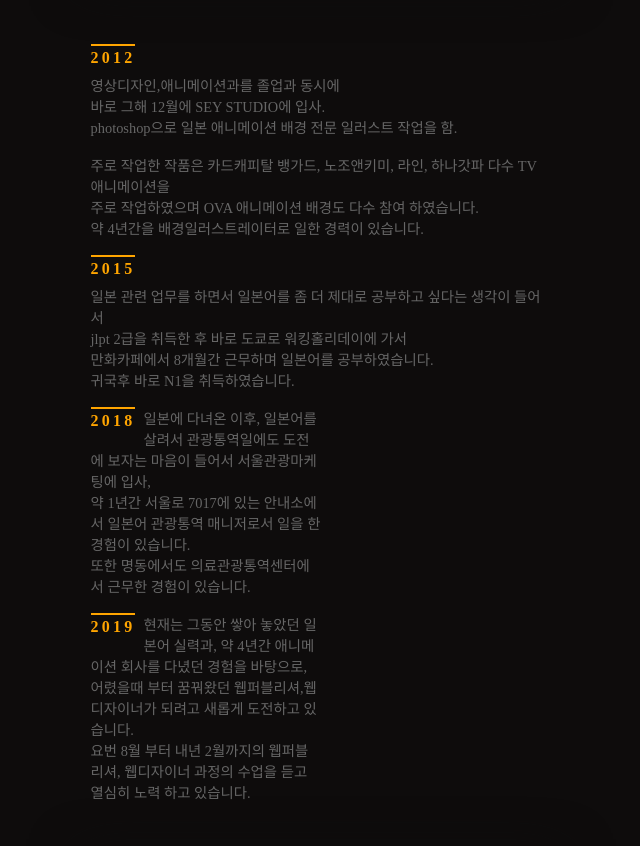
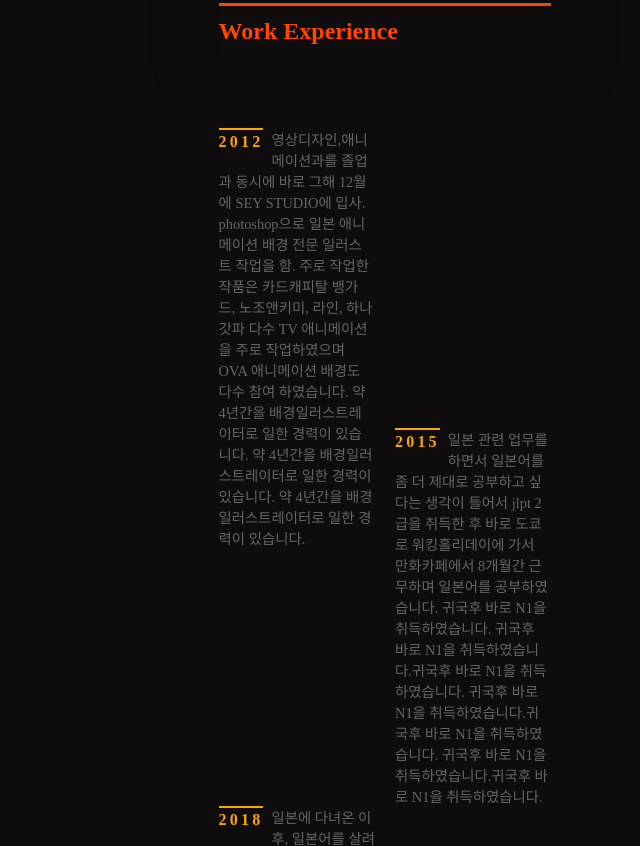
Before and after one commit to dlsndi4/me, a plain HTML site: page index.html in a window 1280 px wide. Shown: the part 1097-1943 px from the top of the page, without its empty margins (639-1279 px from the left). Drawn offline with Linux system fonts and the light colour scheme.

Commit message:
Add files via upload

```diff
--- a/index.html
+++ b/index.html
@@ -1,5 +1,6 @@
 <!DOCTYPE html>
 <html>
+
 <head>
   <meta charset="utf-8">
   <title>About me</title>
@@ -7,6 +8,7 @@
   <meta name="viewport" content="width=device-width, user-scalable=no">
   <link rel="stylesheet" href="style.css">
 </head>
+
 <body>
 
   <div class="portrait"></div>
@@ -21,6 +23,7 @@
             <li>Tutor </li>
             <li>Creator </li>
             <li>Desinger </li>
+
         </div>
 
         </ul>
@@ -28,8 +31,8 @@
         <h1 class="name-title"> Hye Jeong </h1>
       </div>
       <br>
-          <p>저는 1991년 3월 20일생 양띠 물고기자리 A형입니다.<br><br>
-          어렸을때 부터 무엇인가 아름답게 창조해 내는 것을 좋아했습니다.<br>
+      <p>私は1991年 3月 20日 、ひつじ年 魚座 A型.
+        子供の時から何か新しい物作り出すのが大好きでした。<br>
         그러면서 자연스럽게 그림에 관심을 가졌고 자연스레 진로도 미술쪽으로 나아갔습니다.
         <br>저는 새로운 걸 창조해내는 것이 너무나 재밌었고,<br> 그림 뿐만 아니라
         사실 홈페이지 제작에도 흥미가 있었습니다.<br><br>
@@ -45,8 +48,10 @@
       </p>
       <div class="icons">
         <a class="Twitter" href="">Twitter</a>
-      <a class="Facebook"href="">Facebook</a>
-      <a class="Pinterest"href="">Pinterest</a>
+        <a class="Facebook" href="">Facebook</a>
+        <a class="Pinterest" href="">Pinterest</a>
+        <br>
+
       </div>
     </div>
     <div class="profile-section">
@@ -56,43 +61,72 @@
         <ul>
           <li>
             <h3>2012</h3>
+
+
+          <p>영상디자인,애니메이션과를 졸업과 동시에
+            바로 그해 12월에 SEY STUDIO에 입사.
+            photoshop으로 일본 애니메이션 배경 전문 일러스트 작업을 함.
+            주로 작업한 작품은 카드캐피탈 뱅가드, 노조앤키미, 라인, 하나갓파 다수 TV
+            애니메이션을 주로 작업하였으며 OVA 애니메이션 배경도 다수 참여 하였습니다.
+            약 4년간을 배경일러스트레이터로 일한 경력이 있습니다.
+                약 4년간을 배경일러스트레이터로 일한 경력이 있습니다.
+                약 4년간을 배경일러스트레이터로 일한 경력이 있습니다.
+
+          </p>
           </li>
-         <p>영상디자인,애니메이션과를 졸업과 동시에 <br>
-           바로 그해 12월에  SEY STUDIO에 입사.<br>
-           photoshop으로 일본 애니메이션 배경 전문 일러스트 작업을 함.<br><br>
-           주로 작업한 작품은 카드캐피탈 뱅가드, 노조앤키미, 라인, 하나갓파 다수 TV
-          애니메이션을 <br>주로 작업하였으며 OVA 애니메이션 배경도 다수 참여 하였습니다.
 
-           <br>약 4년간을 배경일러스트레이터로 일한 경력이 있습니다.
-           </p>
-         <br>
           <li>
             <h3>2015</h3>
-       </li>
-         <p>일본 관련 업무를 하면서 일본어를 좀 더 제대로 공부하고 싶다는 생각이 들어서<br>
-         jlpt 2급을 취득한 후 바로 도쿄로 워킹홀리데이에 가서<br> 만화카페에서 8개월간 근무하며
-       일본어를 공부하였습니다. <br>귀국후 바로 N1을 취득하였습니다. </p><br>
+
+
+          <p>일본 관련 업무를 하면서 일본어를 좀 더 제대로 공부하고 싶다는 생각이 들어서
+            jlpt 2급을 취득한 후 바로 도쿄로 워킹홀리데이에 가서 만화카페에서 8개월간 근무하며
+            일본어를 공부하였습니다. 귀국후 바로 N1을 취득하였습니다.
+            귀국후 바로 N1을 취득하였습니다.귀국후 바로 N1을 취득하였습니다.
+            귀국후 바로 N1을 취득하였습니다.귀국후 바로 N1을 취득하였습니다.
+            귀국후 바로 N1을 취득하였습니다.귀국후 바로 N1을 취득하였습니다.
+           </p></li>
+
           <li>
             <h3>2018</h3>
 
             <p>일본에 다녀온 이후, 일본어를 살려서 관광통역일에도 도전에 보자는 마음이 들어서
-       서울관광마케팅에 입사,<br> 약 1년간 서울로 7017에 있는 안내소에서 일본어 관광통역 매니저로서
-       일을 한 경험이 있습니다. <br> 또한 명동에서도 의료관광통역센터에서 근무한 경험이 있습니다.<br><br>
+              서울관광마케팅에 입사, 약 1년간 서울로 7017에 있는 안내소에서 일본어 관광통역 매니저로서
+              일을 한 경험이 있습니다.  또한 명동에서도 의료관광통역센터에서 근무한 경험이 있습니다.
+              또한 명동에서도 의료관광통역센터에서 근무한 경험이 있습니다.
+              또한 명동에서도 의료관광통역센터에서 근무한 경험이 있습니다.
+
+              </li>
+              <li>
               <h3>2019</h3>
-       현재는 그동안 쌓아 놓았던 일본어 실력과, 약 4년간 애니메이션 회사를 다녔던 경험을 바탕으로,<br>
-       어렸을때 부터 꿈꿔왔던 웹퍼블리셔,웹디자이너가 되려고 새롭게 도전하고 있습니다.<br>
-       요번 8월 부터 내년 2월까지의 웹퍼블리셔, 웹디자이너 과정의 수업을 듣고 열심히 노력 하고 있습니다.</p>
-       </li>
+              현재는 그동안 쌓아 놓았던 일본어 실력과, 약 4년간 애니메이션 회사를 다녔던 경험을 바탕으로,
+              어렸을때 부터 꿈꿔왔던 웹퍼블리셔,웹디자이너가 되려고 새롭게 도전하고 있습니다.
+              요번 8월 부터 내년 2월까지의 웹퍼블리셔, 웹디자이너 과정의 수업을 듣고 열심히 노력 하고 있습니다.
+              요번 8월 부터 내년 2월까지의 웹퍼블리셔, 웹디자이너 과정의 수업을 듣고 열심히 노력 하고 있습니다.
+
+
+            </p></li>
+
         </ul>
     </div>
     <div class="profile-section">
       <h2>Skills</h2>
       <ul class="graph">
-             <li data-score="100%"><h3>Photoshop</h3></li>
-             <li data-score="90%"><h3>Illustrator</h3></li>
-             <li data-score="70%"><h3>HTML+CSS</h3></li>
-             <li data-score="60%"><h3>Graphic Design</h3></li>
-             <li data-score="50%"><h3>Typography</h3></li>
+        <li data-score="100%">
+          <h3>Photoshop</h3>
+        </li>
+        <li data-score="90%">
+          <h3>Illustrator</h3>
+        </li>
+        <li data-score="70%">
+          <h3>HTML+CSS</h3>
+        </li>
+        <li data-score="60%">
+          <h3>Graphic Design</h3>
+        </li>
+        <li data-score="50%">
+          <h3>Typography</h3>
+        </li>
       </ul>
     </div>
     <div class="profile-section">
@@ -108,8 +142,23 @@
         </dl>
       </ul>
     </div>
+
+    <div class="profile-section">
+      <h2>Portfolio</h2>
+      <ul>
+        <dl class="list">
+          <dt>character</dt>
+
+
+
+<a href="https://dlsndi4.github.io/ani/"><img src="cherryss.png" onmouseover="this.src='cherry.png'" onmouseout="this.src='cherryss.png'">
+
+
+      </ul>
+    </div>
   </div>
 
 
 </body>
+
 </html>
--- a/style.css
+++ b/style.css
@@ -144,7 +144,7 @@ top:-1.8em;
 
 
 .timeline li {
-  padding-bottom: 30px
+  padding-bottom: 30px;
 
 }
 
@@ -198,16 +198,26 @@ top:-1.8em;
     position: fixed;
     left: 0;
     top:0;
-    width:50vw;
+    width:60vw;
     height: 100vh;
     padding: 0;
   }
   .profile {
-    margin-left: 50vw;
+    margin-left: 60vw;
   }
-  .timeline li {
-    width: 50%;
-  }
-  .timeline li:nth-child(even) {
+  .timeline{
+    margin:0 -10px;
 
   }
+  .timeline li{
+    width: 50%;
+    padding: 0 10px;
+    box-sizing:border-box;
+  }
+  .timeline li:nth-child(even){
+    margin-left: auto;
+    margin-top: -120px;
+    margain-bottom: -120px;
+ }
+
+}
```
Also changed, not shown: cherry.png (added), cherryss.png (added). Lines whose indentation alone changed are shown as unchanged.
